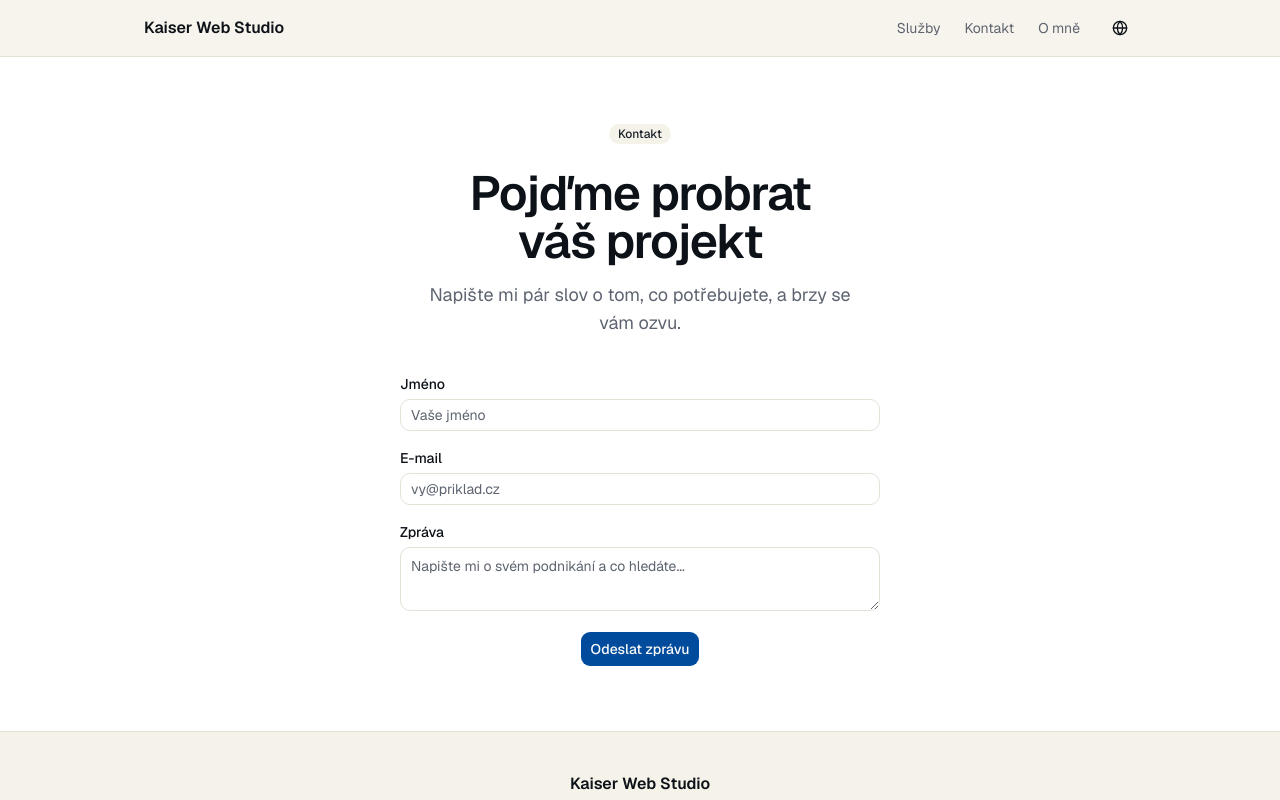
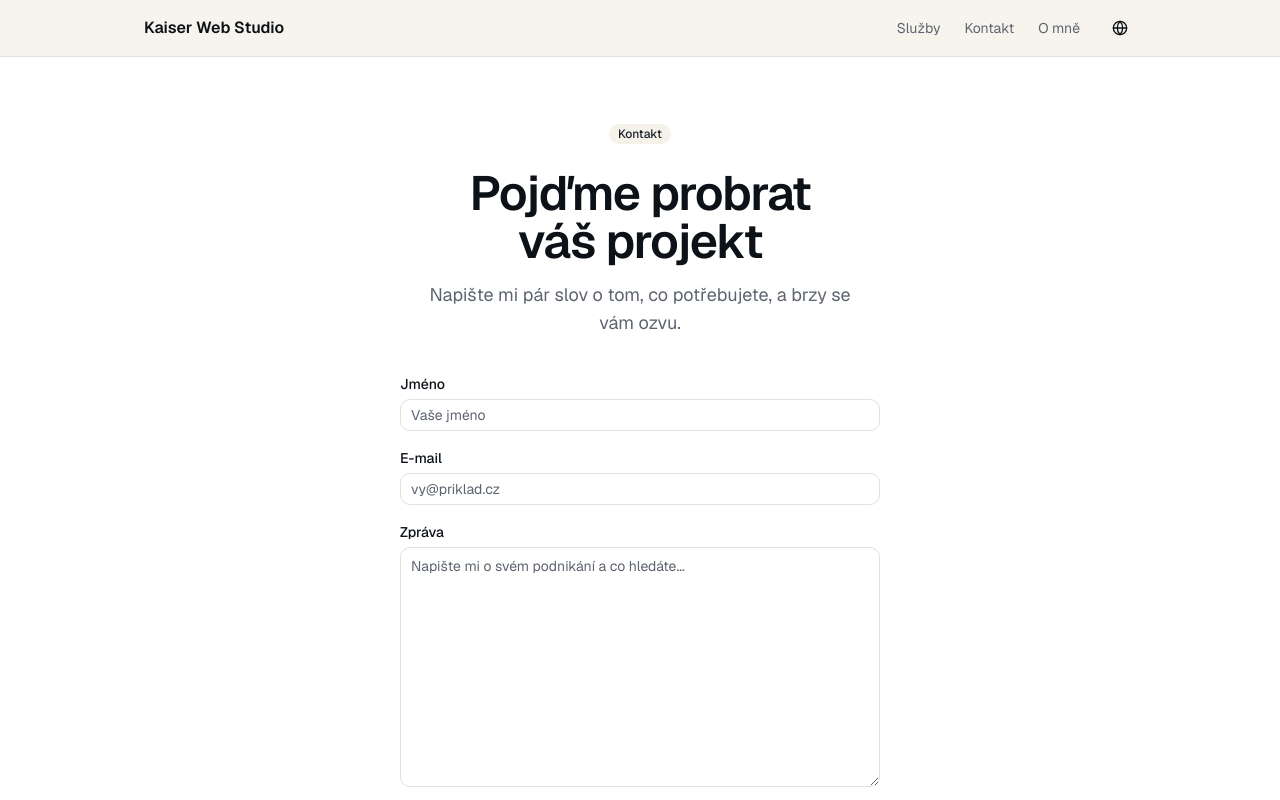
Before and after one commit to Tomas-Kaiser/kaiserwebstudio, a Next.js app: page /cs/contact in a window 1280 px wide. Shown: the top 800 px of the page. Built offline with nearby package versions, Linux system fonts and the light colour scheme.

Commit message:
Fix contact message textarea height not applying due to field-sizing

```diff
--- a/src/app/[locale]/contact/contact-form.tsx
+++ b/src/app/[locale]/contact/contact-form.tsx
@@ -79,7 +79,7 @@ export function ContactForm() {
         <Textarea
           id="message"
           name="message"
-          rows={8}
+          className="min-h-60"
           placeholder={t("messagePlaceholder")}
           required
         />
```
